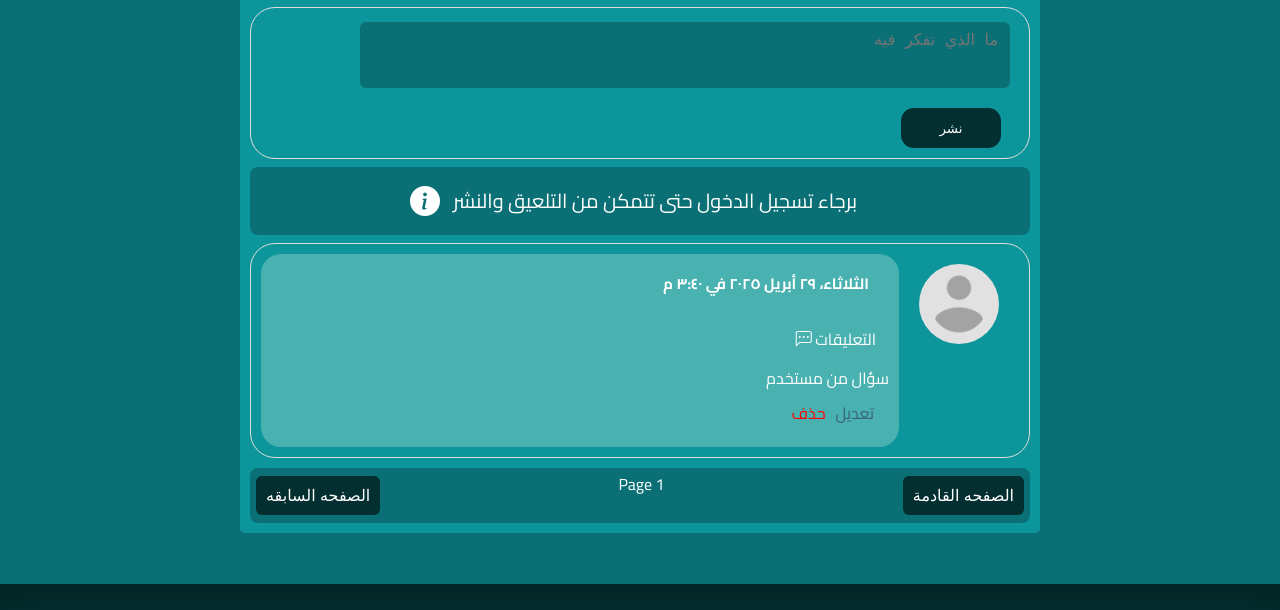
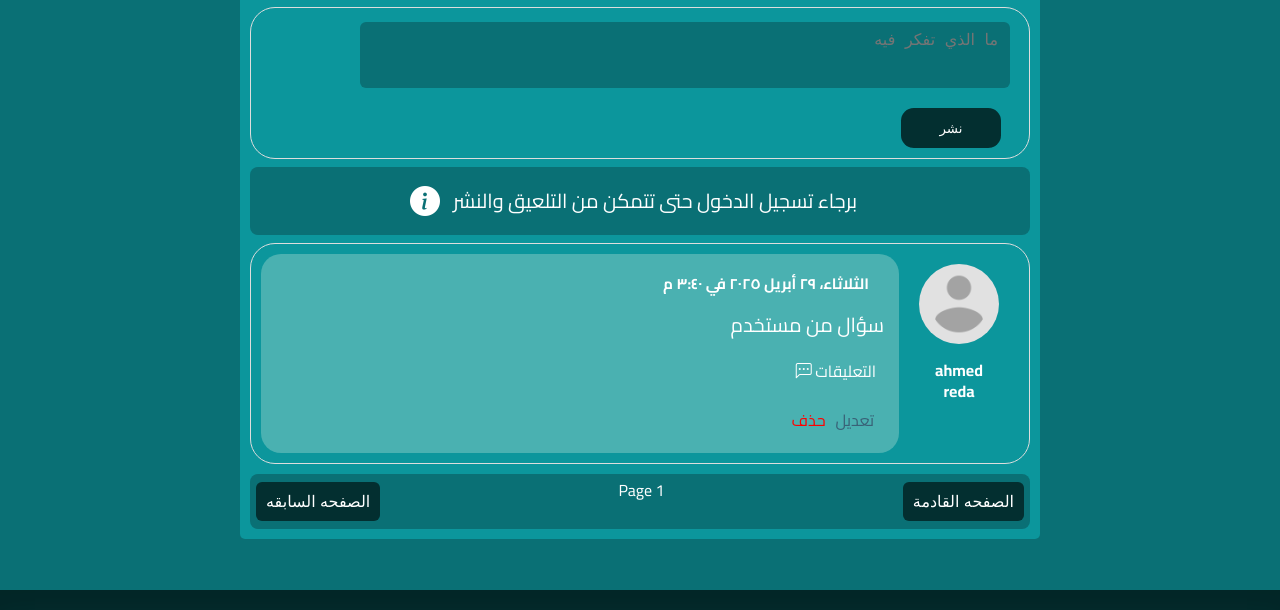
Before and after one commit to ahmedhelalia/static-nabta, a plain HTML site: page community.html in a window 1280 px wide. Shown: the part 108-718 px from the top of the page. Drawn offline with nearby package versions, Linux system fonts and the light colour scheme.

Commit message:
community update

```diff
--- a/community.html
+++ b/community.html
@@ -44,8 +44,8 @@
 
                     <li><a href="dashboard.html" style="white-space: nowrap;">لوحة التحكم </a></li>
                     <li><a href="#">الخروج</a>
-            </li>
-            </ul>
+                    </li>
+                </ul>
             </li>
         </div>
     </nav>
@@ -73,9 +73,10 @@
         <div class="class_42 " style="animation: appear 2.3s ease;">
             <div class="class_49">
                 <h4 class="class_41">
-                   الثلاثاء، ٢٩ أبريل ٢٠٢٥ في ٣:٤٠ م
+                    الثلاثاء، ٢٩ أبريل ٢٠٢٥ في ٣:٤٠ م
                 </h4>
                 <div class="class_15">
+                    <p>سؤال من مستخدم </p>
                 </div>
                 <div class="class_51">
                     <a href="#" class="action-btn">
@@ -83,9 +84,7 @@
                         <i class="bi bi-chat-left-dots"></i>
                     </a>
                 </div>
-                <div>
-                    <p> سؤال من مستخدم </p>
-                </div>
+
                 <!-- check if user owns the post then show action buttons !-->
                 <div class="actionButtons">
                     <div class="edit_btn">
@@ -100,7 +99,7 @@
             <a href="#" class="class_45">
                 <img src="assets/images/users.png" class="class_47">
                 <h2 class="class_48" style="font-size: 16px;">
-
+                    ahmed reda
                 </h2>
             </a>
         </div>
```
